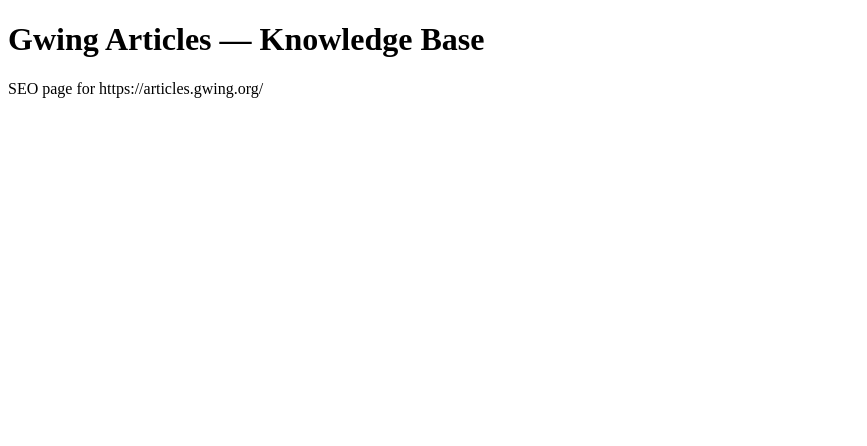
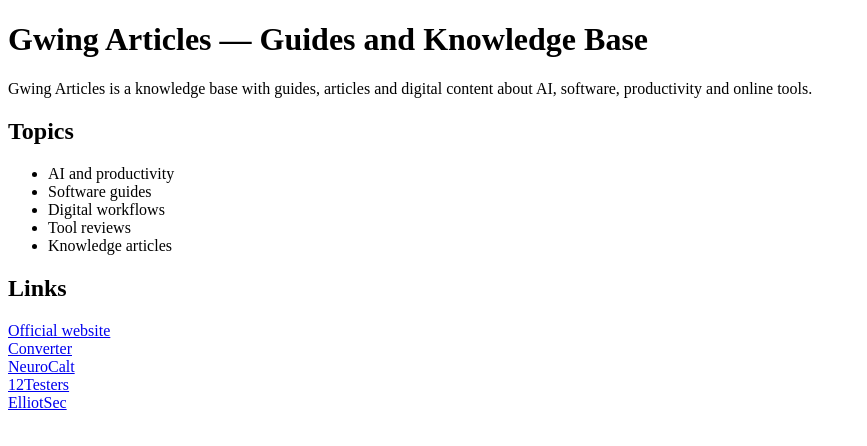
Before and after one commit to volkrist/articles-pages, a plain HTML site: page docs/index.html in a window 1280 px wide. Shown: the whole page, without its empty margins (0-867 px from the left). Drawn offline with Linux system fonts and the light colour scheme.

Commit message:
docs: expand Gwing Articles SEO landing page

```diff
--- a/docs/index.html
+++ b/docs/index.html
@@ -1 +1 @@
-<!doctype html><html><body><h1>Gwing Articles — Knowledge Base</h1><p>SEO page for https://articles.gwing.org/</p></body></html>
+<!doctype html><html><head><meta charset='utf-8'><title>Gwing Articles — Guides and Knowledge Base</title><meta name='description' content='Gwing Articles is a knowledge base with guides, articles and digital content about AI, software, productivity and online tools.'><meta name='keywords' content='Gwing Articles, knowledge base, articles, AI guides, software guides, productivity articles, articles.gwing.org'><meta name='robots' content='index, follow'><link rel='canonical' href='https://volkrist.github.io/articles-pages/'></head><body><main><h1>Gwing Articles — Guides and Knowledge Base</h1><p>Gwing Articles is a knowledge base with guides, articles and digital content about AI, software, productivity and online tools.</p><h2>Topics</h2><ul><li>AI and productivity</li><li>Software guides</li><li>Digital workflows</li><li>Tool reviews</li><li>Knowledge articles</li></ul><h2>Links</h2><a href='https://articles.gwing.org/'>Official website</a><br><a href='https://converter.gwing.org/'>Converter</a><br><a href='https://neurocalt.gwing.org/'>NeuroCalt</a><br><a href='https://12testers.store/'>12Testers</a><br><a href='https://elliotsec.com/'>ElliotSec</a></main></body></html>
```
